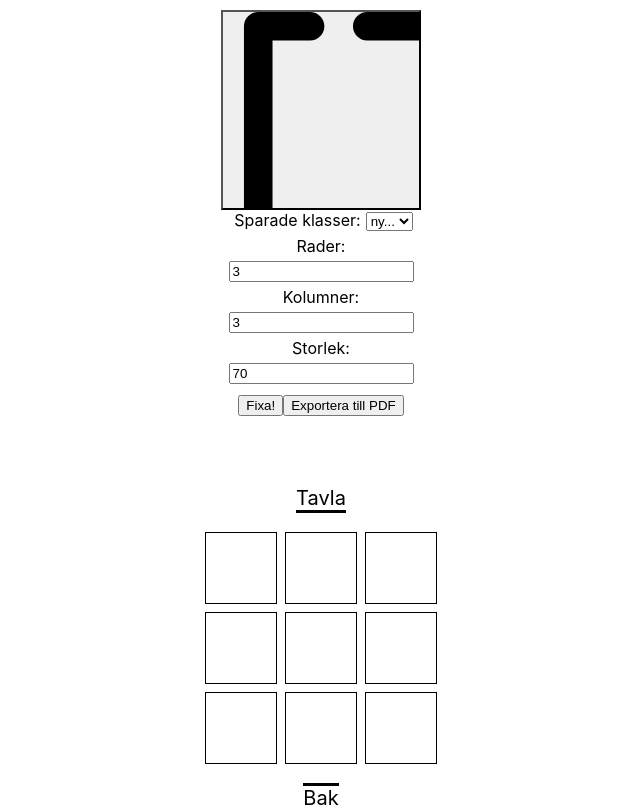
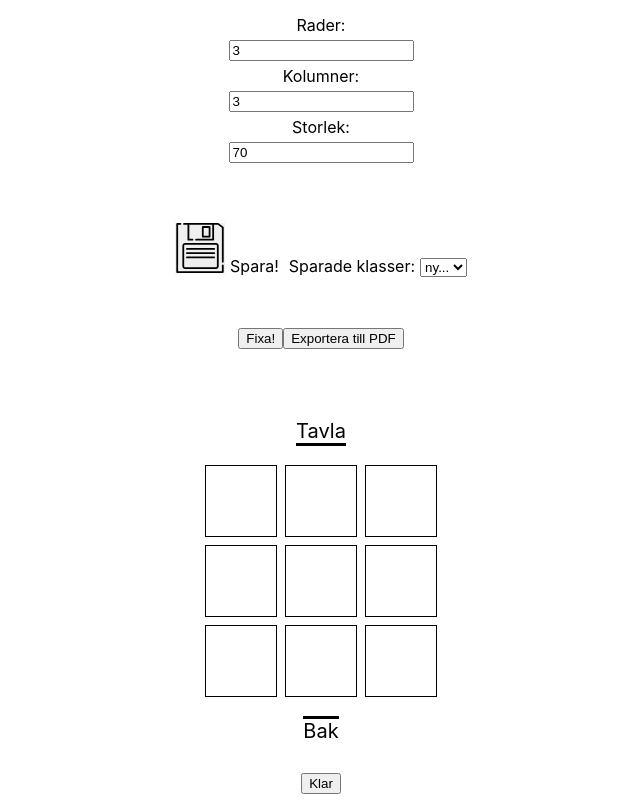
Before and after one commit to KillerrabbitAos/Skola77-frontend, a React (Create React App) app: page / in a window 1280 px wide. Shown: the top 807 px of the page, without its empty margins (319-959 px from the left). Built offline with nearby package versions, Linux system fonts and the light colour scheme.

Commit message:
buggfixar

```diff
--- a/src/App.css
+++ b/src/App.css
@@ -4,8 +4,11 @@
 }
 .spara {
   background-image: url(./floppydisk.svg);
-  height: 200px;
-  width: 200px;
+  height: 50px;
+  width: 50px;
+  background-position: center;
+  background-size: contain;
+  border-style: none;
 }
 .App-logo {
   height: 40vmin;
@@ -141,3 +144,10 @@ ul {
   border-top: solid;
   font-size: 20px;
 }
+
+
+#sparaSettings{
+
+  margin: auto;
+  margin: 50px;
+}
--- a/src/App.js
+++ b/src/App.js
@@ -207,8 +207,19 @@ const App = () => {
   return (
     <div className="App">
       <div className='gridInstallning'>
-        <button onClick={handleSaveButtonClick} className='spara'></button>
-        <div>
+
+        <label>Rader:</label>
+        <input type="number" max="50" value={rows} onChange={(e) => setRows(Math.max(0, Math.min(e.target.value, 50)))} />
+        <label>Kolumner:</label>
+        <input type="number" max="50" value={columns} onChange={(e) => setColumns(Math.max(0, Math.min(e.target.value, 50)))} />
+        <label>Storlek:</label>
+        <input type="number" label="Rutstorlek: " value={cellSize} max="300" onChange={(e) => setCellSize(Math.max(0, Math.min(e.target.value, 300)))} />
+      </div>
+
+      <div id='sparaSettings'>
+      <button onClick={handleSaveButtonClick} className='spara' id='sparaKnapp'></button>
+      <label for="sparaKnapp">Spara!</label>
+
         <label>Sparade klasser:</label>
   <select defaultValue={groupName} onChange={handleGroupChange}>
   <option key={defaultGroup} value={defaultGroup}>ny...</option>
@@ -222,13 +233,8 @@ const App = () => {
               ))}
       </select>
       </div>
-        <label>Rader:</label>
-        <input type="number" max="50" value={rows} onChange={(e) => setRows(Math.max(0, Math.min(e.target.value, 50)))} />
-        <label>Kolumner:</label>
-        <input type="number" max="50" value={columns} onChange={(e) => setColumns(Math.max(0, Math.min(e.target.value, 50)))} />
-        <label>Storlek:</label>
-        <input type="number" label="Rutstorlek: " value={cellSize} max="300" onChange={(e) => setCellSize(Math.max(0, Math.min(e.target.value, 300)))} />
-      </div>
+
+
       <button label="fixa 2.0" onClick={fixa}>Fixa!</button>
       <button onClick={handleExportToPDF}>Exportera till PDF</button>
       <Grid
```
